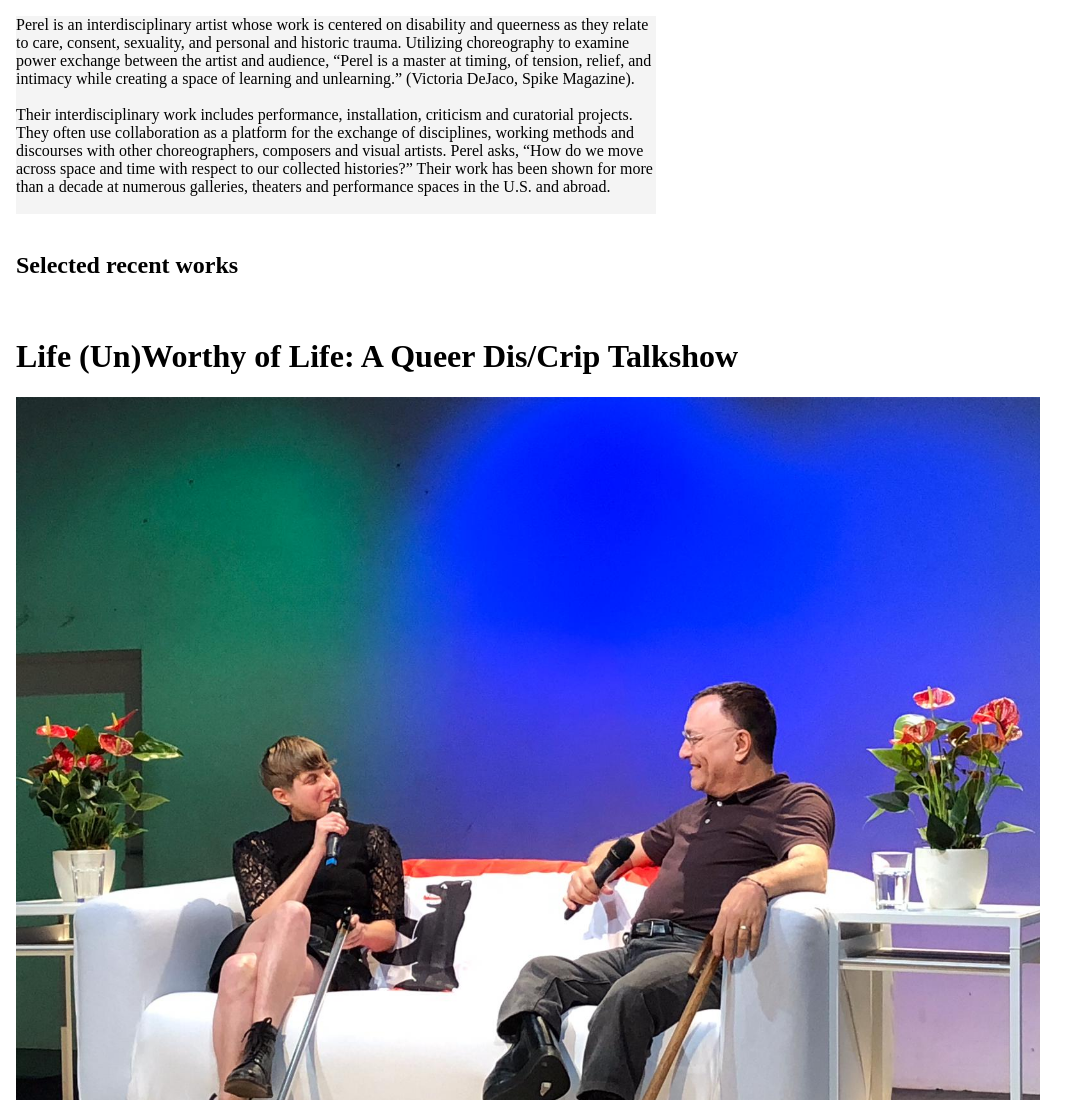
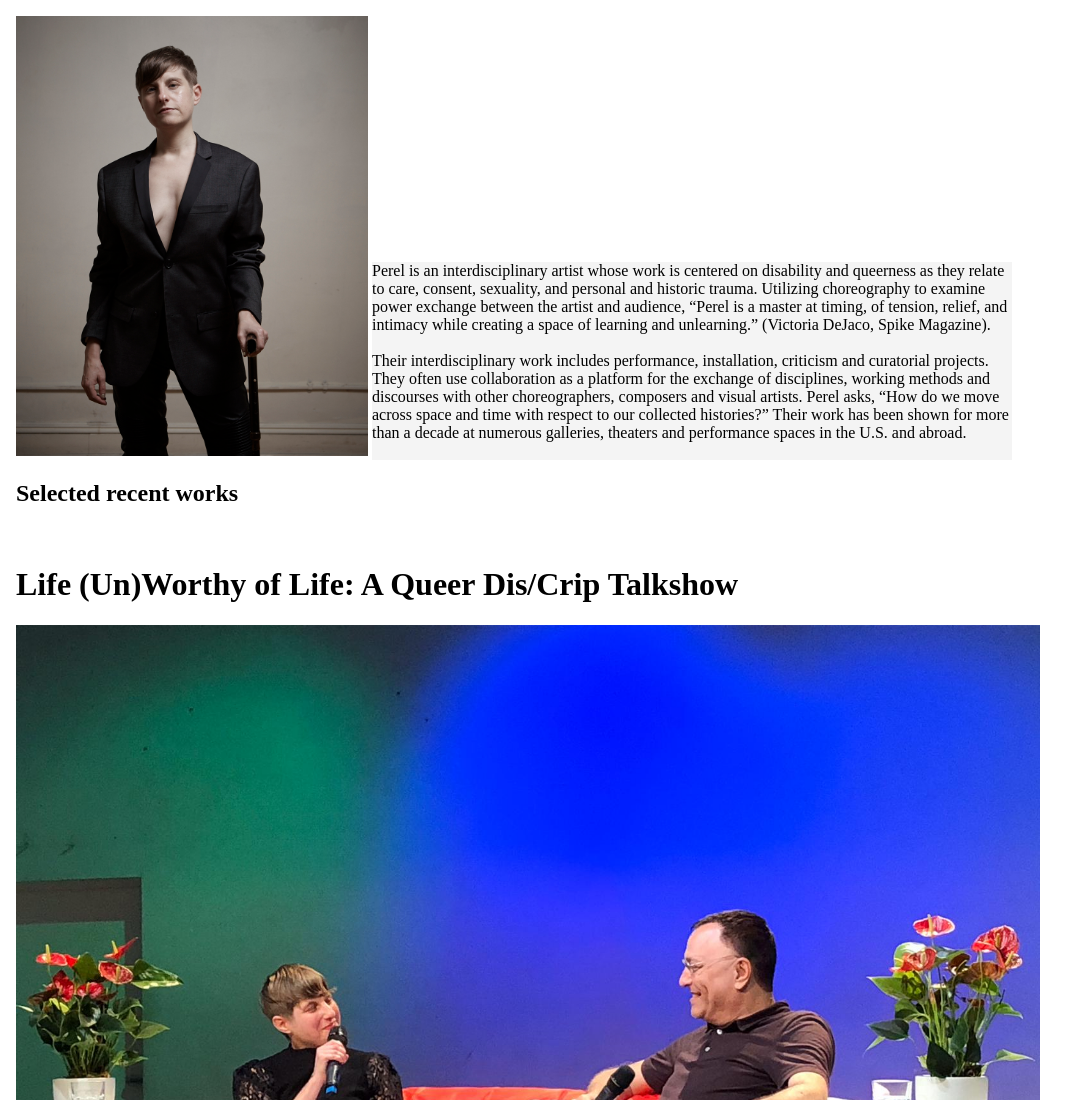
Before and after one commit to lawreka/perelv2, a plain HTML site: page index.html in a window 1280 px wide. Shown: the top 1100 px of the page, without its empty margins (0-1087 px from the left). Drawn offline with Linux system fonts and the light colour scheme.

Commit message:
add CNAME

```diff
--- a/index.html
+++ b/index.html
@@ -44,11 +44,20 @@
 		.bio-text{
 			width: 50vw;
 			background-color: rgba(51, 51, 51, 0.05);
-			display: block;
+			display: inline-block;
 			}
+		.bio-image{
+			display: inline;
+		}
+		.suit{
+			height: 55vh;
+		}
 		</style>
 </head>
 <body>
+	<div class="bio-image">
+		<img class="suit" src="media/McN_Marissa_DoNotDespair12171.jpg">
+	</div>
 	<div class="bio-text">
 		Perel is an interdisciplinary artist whose work is centered on disability and queerness as they relate to care, consent, sexuality, and personal and historic trauma. Utilizing choreography to examine power exchange between the artist and audience, “Perel is a master at timing, of tension, relief, and intimacy while creating a space of learning and unlearning.” (Victoria DeJaco, Spike Magazine).<br><br>
 
```
Also changed, not shown: 1 other file.
